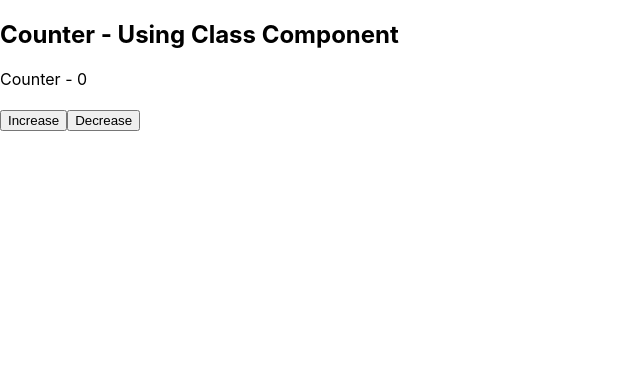
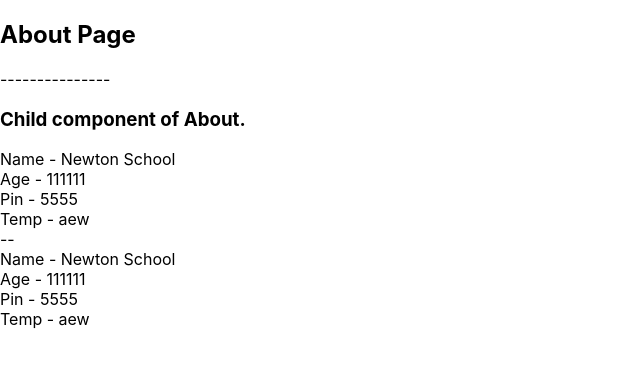
Before and after one commit to deepak104080/ruby_react, a React (Create React App) app: page /about in a window 1280 px wide. Shown: the top 366 px of the page, without its empty margins (0-640 px from the left). Built offline with nearby package versions, Linux system fonts and the light colour scheme.

Commit message:
19th June 2023 - Router and Props

```diff
--- a/package.json
+++ b/package.json
@@ -8,6 +8,7 @@
     "@testing-library/user-event": "^13.5.0",
     "react": "^18.2.0",
     "react-dom": "^18.2.0",
+    "react-router-dom": "^6.13.0",
     "react-scripts": "5.0.1",
     "web-vitals": "^2.1.4"
   },
--- /dev/null
+++ b/src/About.js
@@ -0,0 +1,20 @@
+import React from 'react';
+import About_Child from './About_Child';
+
+const About = () => {
+    let company_name = 'Newton School';
+    let obj = {
+        name: 'aew',
+        name2: '4',
+        name3: 'aerrw'
+    }
+    return (
+        <>
+            <h2>About Page</h2>
+            <div>---------------</div>
+            <About_Child name = {company_name} age="111111" pin="5555" temp={obj}/>
+        </>
+    )
+}
+
+export default About;
--- /dev/null
+++ b/src/About_Child.js
@@ -0,0 +1,31 @@
+import React from "react";
+
+const About_Child = (props) => {
+    console.log('Props -----------', props)
+    const {name, age, pin, temp} = props;
+    const {name:temp22222, name2, name3} = temp;
+    return(
+        <>
+            <h3>Child component of About.</h3>
+            Name - {props.name}
+            <br></br>
+            Age - {props.age}
+            <br></br>
+            Pin - {props.pin}
+            <br></br>
+            Temp - {props.temp.name}
+            <br></br>
+            <div>--</div>
+            Name - {name}
+            <br></br>
+            Age - {age}
+            <br></br>
+            Pin - {pin}
+            <br></br>
+            Temp - {temp.name}
+            <br></br>
+        </>
+    )
+}
+
+export default About_Child;
--- a/src/App.js
+++ b/src/App.js
@@ -1,39 +1,23 @@
-import './App.css';
+import React from "react";
+import { BrowserRouter, Route, Routes } from "react-router-dom";
 
-// const a = 5;
-
-// function App2() {
-//   let a = 6;
-
-//   return (
-//     <div className="App"></div>
-//   )
-// }
+import Home from "./Home";
+import About from "./About";
+import Services from "./Services";
+import Contact from "./Contact";
 
 function App() {
-  let a = 6;
-
   return (
-    <div className="App">
-      <header className="App-header">
-        {/* <img src={logo} className="App-logo" alt="logo" /> */}
-        {/* variables
-        if else
-        loops
-        xxxxxx - function - xxxxxxxx */}
-
-        <p>
-          Edit <code>src/App.js</code> and save to reload.
-        </p>
-        <a
-          className="App-link"
-          href="https://reactjs.org"
-          target="_blank"
-          rel="noopener noreferrer"
-        >
-          Learn React
-        </a>
-      </header>
+    <div>
+        <BrowserRouter>
+          <Routes>
+              <Route path="/home" element={<Home/>}/>
+              <Route path="/about" element={<About/>}/>
+              <Route path="/services" element={<Services/>}/>
+              <Route path="/contact" element={<Contact/>}/>
+              <Route path="/" element={<Home/>}/>
+          </Routes>
+        </BrowserRouter>
     </div>
   );
 }
--- /dev/null
+++ b/src/Contact.js
@@ -0,0 +1,11 @@
+import React from 'react';
+
+const Contact = () => {
+    return (
+        <>
+            <h2>Contact Page</h2>
+        </>
+    )
+}
+
+export default Contact;
--- /dev/null
+++ b/src/Services.js
@@ -0,0 +1,11 @@
+import React from 'react';
+
+const Services = () => {
+    return (
+        <>
+            <h2>Services Page</h2>
+        </>
+    )
+}
+
+export default Services;
--- a/src/index.js
+++ b/src/index.js
@@ -13,4 +13,4 @@ import TextColorChange from './TextColorChange';
 import ClassComp from './ClassComp';
 
 const root = ReactDOM.createRoot(document.getElementById('root'));
-root.render(<ClassComp />);
+root.render(<App/>);
```
Also changed, not shown: src/App_Bkp.js (added, +41 -0 lines), 1 other file (tests, documents, lock files or other folders).
